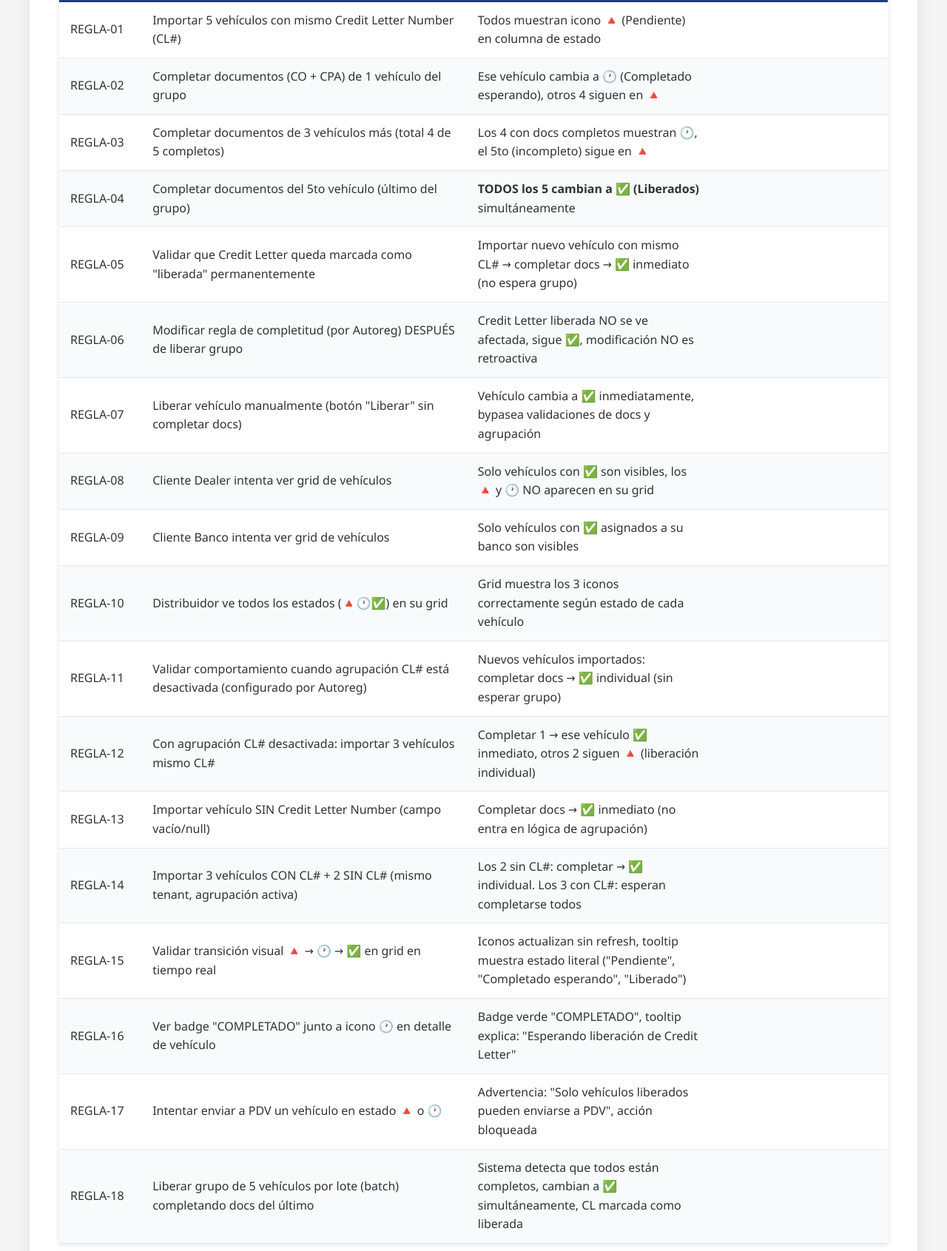
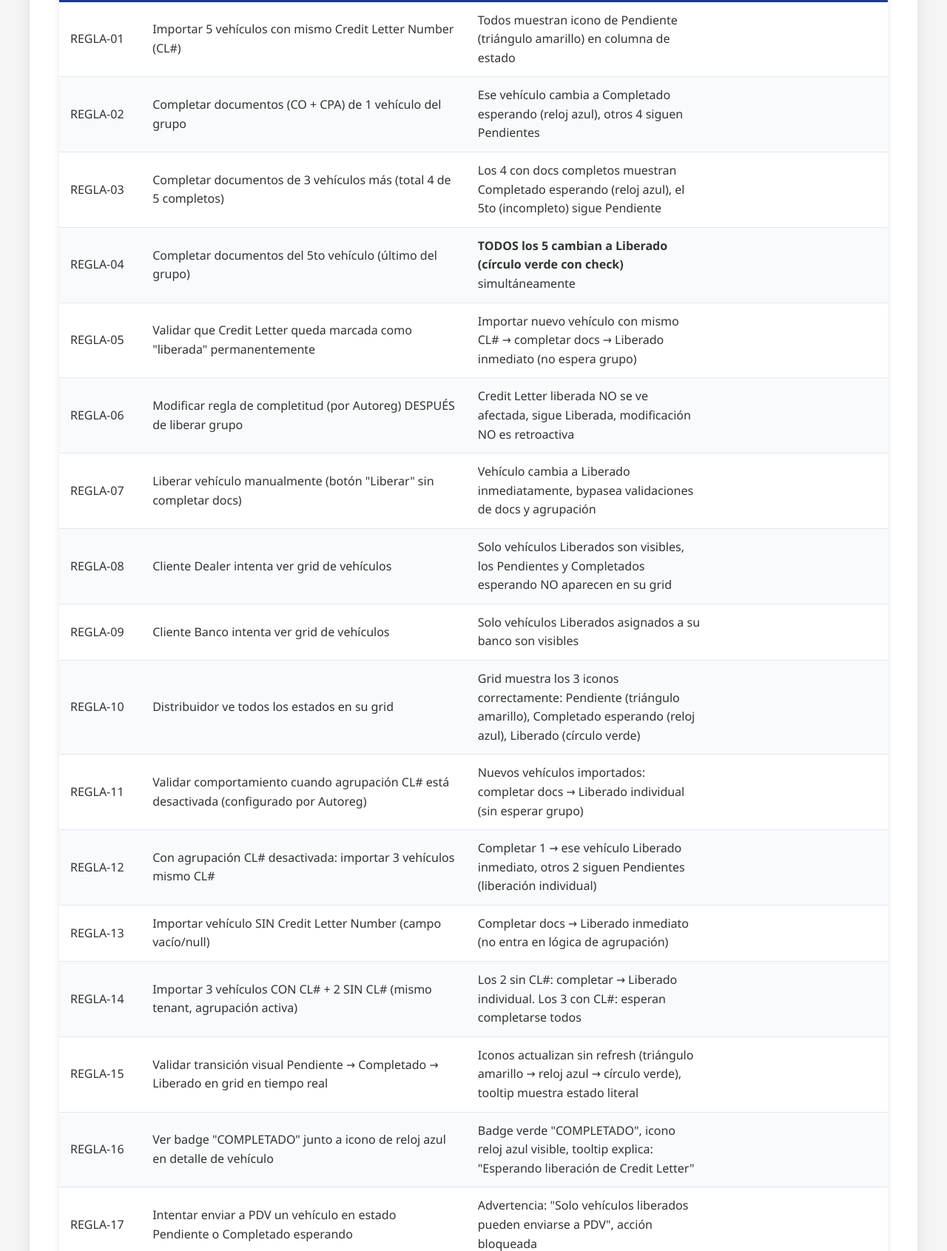
Before and after one commit to jmartinez-autoreg/QA-Motorambar-2.0, a plain HTML site: page context/Plan_E2E_Motorambar_v1.3.html in a window 1280 px wide. Shown: the part 4647-6338 px from the top of the page at 74% size. Drawn offline with Linux system fonts and the light colour scheme.

Commit message:
style(e2e): reemplazar emojis por iconos SVG reales de la app (triángulo amarillo, reloj azul, círculo verde)

```diff
--- a/context/Plan_E2E_Motorambar_v1.3.html
+++ b/context/Plan_E2E_Motorambar_v1.3.html
@@ -466,9 +466,9 @@
 
                 <p style="margin-top: 15px;"><strong>Estados universales:</strong></p>
                 <ul style="margin-top: 5px;">
-                    <li>🔺 <strong>Pendiente:</strong> Falta documentación requerida</li>
-                    <li>🕐 <strong>Completado (esperando):</strong> Documentos completos PERO esperando que otros vehículos de su Credit Letter se completen (solo si agrupación está activada)</li>
-                    <li>✅ <strong>Liberado:</strong> Documentos completos + Credit Letter liberada (si aplica) → <strong>visible para Cliente</strong></li>
+                    <li><svg xmlns="http://www.w3.org/2000/svg" width="20" height="20" viewBox="0 0 24 24" fill="none" stroke="#f59e0b" stroke-width="2" stroke-linecap="round" stroke-linejoin="round" style="display: inline; vertical-align: middle; margin-right: 5px;"><path d="m21.73 18-8-14a2 2 0 0 0-3.48 0l-8 14A2 2 0 0 0 4 21h16a2 2 0 0 0 1.73-3"></path><path d="M12 9v4"></path><path d="M12 17h.01"></path></svg><strong>Pendiente:</strong> Falta documentación requerida</li>
+                    <li><svg xmlns="http://www.w3.org/2000/svg" width="20" height="20" viewBox="0 0 24 24" fill="none" stroke="#3b82f6" stroke-width="2" stroke-linecap="round" stroke-linejoin="round" style="display: inline; vertical-align: middle; margin-right: 5px;"><circle cx="12" cy="12" r="10"></circle><path d="M12 6v6l4 2"></path></svg><strong>Completado (esperando):</strong> Documentos completos PERO esperando que otros vehículos de su Credit Letter se completen (solo si agrupación está activada)</li>
+                    <li><svg xmlns="http://www.w3.org/2000/svg" width="20" height="20" viewBox="0 0 24 24" fill="none" stroke="#10b981" stroke-width="2" stroke-linecap="round" stroke-linejoin="round" style="display: inline; vertical-align: middle; margin-right: 5px;"><path d="M21.801 10A10 10 0 1 1 17 3.335"></path><path d="m9 11 3 3L22 4"></path></svg><strong>Liberado:</strong> Documentos completos + Credit Letter liberada (si aplica) → <strong>visible para Cliente</strong></li>
                 </ul>
             </div>
 
@@ -499,118 +499,118 @@
                     <tr>
                         <td>REGLA-01</td>
                         <td>Importar 5 vehículos con mismo Credit Letter Number (CL#)</td>
-                        <td>Todos muestran icono 🔺 (Pendiente) en columna de estado</td>
+                        <td>Todos muestran icono de Pendiente (triángulo amarillo) en columna de estado</td>
                         <td></td>
                         <td></td>
                     </tr>
                     <tr>
                         <td>REGLA-02</td>
                         <td>Completar documentos (CO + CPA) de 1 vehículo del grupo</td>
-                        <td>Ese vehículo cambia a 🕐 (Completado esperando), otros 4 siguen en 🔺</td>
+                        <td>Ese vehículo cambia a Completado esperando (reloj azul), otros 4 siguen Pendientes</td>
                         <td></td>
                         <td></td>
                     </tr>
                     <tr>
                         <td>REGLA-03</td>
                         <td>Completar documentos de 3 vehículos más (total 4 de 5 completos)</td>
-                        <td>Los 4 con docs completos muestran 🕐, el 5to (incompleto) sigue en 🔺</td>
+                        <td>Los 4 con docs completos muestran Completado esperando (reloj azul), el 5to (incompleto) sigue Pendiente</td>
                         <td></td>
                         <td></td>
                     </tr>
                     <tr>
                         <td>REGLA-04</td>
                         <td>Completar documentos del 5to vehículo (último del grupo)</td>
-                        <td><strong>TODOS los 5 cambian a ✅ (Liberados)</strong> simultáneamente</td>
+                        <td><strong>TODOS los 5 cambian a Liberado (círculo verde con check)</strong> simultáneamente</td>
                         <td></td>
                         <td></td>
                     </tr>
                     <tr>
                         <td>REGLA-05</td>
                         <td>Validar que Credit Letter queda marcada como "liberada" permanentemente</td>
-                        <td>Importar nuevo vehículo con mismo CL# → completar docs → ✅ inmediato (no espera grupo)</td>
+                        <td>Importar nuevo vehículo con mismo CL# → completar docs → Liberado inmediato (no espera grupo)</td>
                         <td></td>
                         <td></td>
                     </tr>
                     <tr>
                         <td>REGLA-06</td>
                         <td>Modificar regla de completitud (por Autoreg) DESPUÉS de liberar grupo</td>
-                        <td>Credit Letter liberada NO se ve afectada, sigue ✅, modificación NO es retroactiva</td>
+                        <td>Credit Letter liberada NO se ve afectada, sigue Liberada, modificación NO es retroactiva</td>
                         <td></td>
                         <td></td>
                     </tr>
                     <tr>
                         <td>REGLA-07</td>
                         <td>Liberar vehículo manualmente (botón "Liberar" sin completar docs)</td>
-                        <td>Vehículo cambia a ✅ inmediatamente, bypasea validaciones de docs y agrupación</td>
+                        <td>Vehículo cambia a Liberado inmediatamente, bypasea validaciones de docs y agrupación</td>
                         <td></td>
                         <td></td>
                     </tr>
                     <tr>
                         <td>REGLA-08</td>
                         <td>Cliente Dealer intenta ver grid de vehículos</td>
-                        <td>Solo vehículos con ✅ son visibles, los 🔺 y 🕐 NO aparecen en su grid</td>
+                        <td>Solo vehículos Liberados son visibles, los Pendientes y Completados esperando NO aparecen en su grid</td>
                         <td></td>
                         <td></td>
                     </tr>
                     <tr>
                         <td>REGLA-09</td>
                         <td>Cliente Banco intenta ver grid de vehículos</td>
-                        <td>Solo vehículos con ✅ asignados a su banco son visibles</td>
+                        <td>Solo vehículos Liberados asignados a su banco son visibles</td>
                         <td></td>
                         <td></td>
                     </tr>
                     <tr>
                         <td>REGLA-10</td>
-                        <td>Distribuidor ve todos los estados (🔺🕐✅) en su grid</td>
-                        <td>Grid muestra los 3 iconos correctamente según estado de cada vehículo</td>
+                        <td>Distribuidor ve todos los estados en su grid</td>
+                        <td>Grid muestra los 3 iconos correctamente: Pendiente (triángulo amarillo), Completado esperando (reloj azul), Liberado (círculo verde)</td>
                         <td></td>
                         <td></td>
                     </tr>
                     <tr>
                         <td>REGLA-11</td>
                         <td>Validar comportamiento cuando agrupación CL# está desactivada (configurado por Autoreg)</td>
-                        <td>Nuevos vehículos importados: completar docs → ✅ individual (sin esperar grupo)</td>
+                        <td>Nuevos vehículos importados: completar docs → Liberado individual (sin esperar grupo)</td>
                         <td></td>
                         <td></td>
                     </tr>
                     <tr>
                         <td>REGLA-12</td>
                         <td>Con agrupación CL# desactivada: importar 3 vehículos mismo CL#</td>
-                        <td>Completar 1 → ese vehículo ✅ inmediato, otros 2 siguen 🔺 (liberación individual)</td>
+                        <td>Completar 1 → ese vehículo Liberado inmediato, otros 2 siguen Pendientes (liberación individual)</td>
                         <td></td>
                         <td></td>
                     </tr>
                     <tr>
                         <td>REGLA-13</td>
                         <td>Importar vehículo SIN Credit Letter Number (campo vacío/null)</td>
-                        <td>Completar docs → ✅ inmediato (no entra en lógica de agrupación)</td>
+                        <td>Completar docs → Liberado inmediato (no entra en lógica de agrupación)</td>
                         <td></td>
                         <td></td>
                     </tr>
                     <tr>
                         <td>REGLA-14</td>
                         <td>Importar 3 vehículos CON CL# + 2 SIN CL# (mismo tenant, agrupación activa)</td>
-                        <td>Los 2 sin CL#: completar → ✅ individual. Los 3 con CL#: esperan completarse todos</td>
+                        <td>Los 2 sin CL#: completar → Liberado individual. Los 3 con CL#: esperan completarse todos</td>
                         <td></td>
                         <td></td>
                     </tr>
                     <tr>
                         <td>REGLA-15</td>
-                        <td>Validar transición visual 🔺 → 🕐 → ✅ en grid en tiempo real</td>
-                        <td>Iconos actualizan sin refresh, tooltip muestra estado literal ("Pendiente", "Completado esperando", "Liberado")</td>
+                        <td>Validar transición visual Pendiente → Completado → Liberado en grid en tiempo real</td>
+                        <td>Iconos actualizan sin refresh (triángulo amarillo → reloj azul → círculo verde), tooltip muestra estado literal</td>
                         <td></td>
                         <td></td>
                     </tr>
                     <tr>
                         <td>REGLA-16</td>
-                        <td>Ver badge "COMPLETADO" junto a icono 🕐 en detalle de vehículo</td>
-                        <td>Badge verde "COMPLETADO", tooltip explica: "Esperando liberación de Credit Letter"</td>
+                        <td>Ver badge "COMPLETADO" junto a icono de reloj azul en detalle de vehículo</td>
+                        <td>Badge verde "COMPLETADO", icono reloj azul visible, tooltip explica: "Esperando liberación de Credit Letter"</td>
                         <td></td>
                         <td></td>
                     </tr>
                     <tr>
                         <td>REGLA-17</td>
-                        <td>Intentar enviar a PDV un vehículo en estado 🔺 o 🕐</td>
+                        <td>Intentar enviar a PDV un vehículo en estado Pendiente o Completado esperando</td>
                         <td>Advertencia: "Solo vehículos liberados pueden enviarse a PDV", acción bloqueada</td>
                         <td></td>
                         <td></td>
@@ -618,7 +618,7 @@
                     <tr>
                         <td>REGLA-18</td>
                         <td>Liberar grupo de 5 vehículos por lote (batch) completando docs del último</td>
-                        <td>Sistema detecta que todos están completos, cambian a ✅ simultáneamente, CL marcada como liberada</td>
+                        <td>Sistema detecta que todos están completos, cambian a Liberado (círculo verde) simultáneamente, CL marcada como liberada</td>
                         <td></td>
                         <td></td>
                     </tr>
```
Also changed, not shown: context/Plan_E2E_Autoreg_Completo_v1.3.html (+29 -29 lines).
